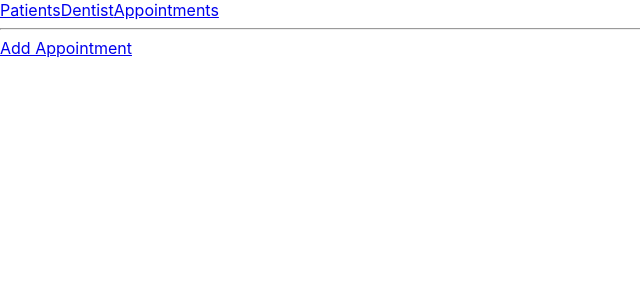
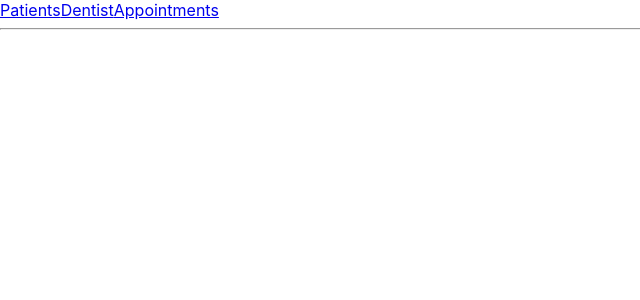
Before and after one commit to abigail221b/dental_clinic, a React (Create React App) app in the folder dentalclinic_frontend/: page /appointment in a window 1280 px wide. Shown: the top 300 px of the page, without its empty margins (0-640 px from the left). Built offline with nearby package versions, Linux system fonts and the light colour scheme.

Commit message:
Remove Link and Outlet

```diff
--- a/dentalclinic_frontend/src/Appointments/AppointmentDashboard.js
+++ b/dentalclinic_frontend/src/Appointments/AppointmentDashboard.js
@@ -1,10 +1,8 @@
-import { Link, Outlet } from "react-router-dom";
 
 const AppointmentDashboard = () => {
     return (
         <>
-            <Link to="new">Add Appointment</Link>
-            <Outlet />
+
         </>
     );
 }
```
